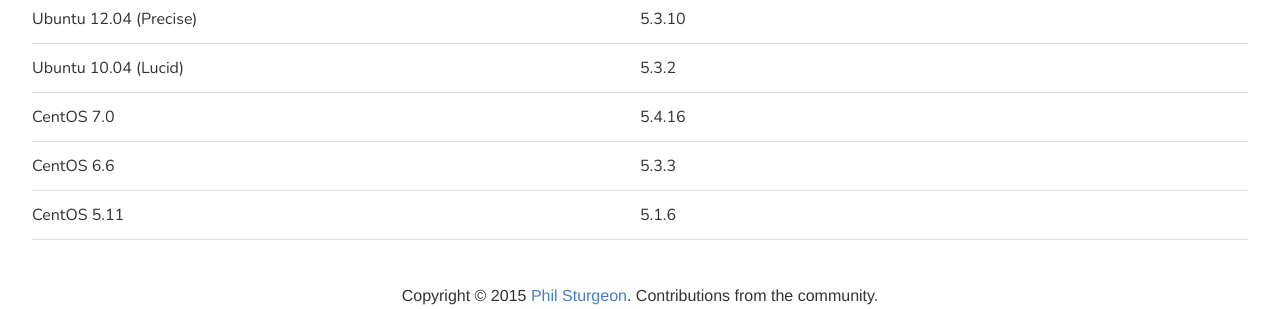
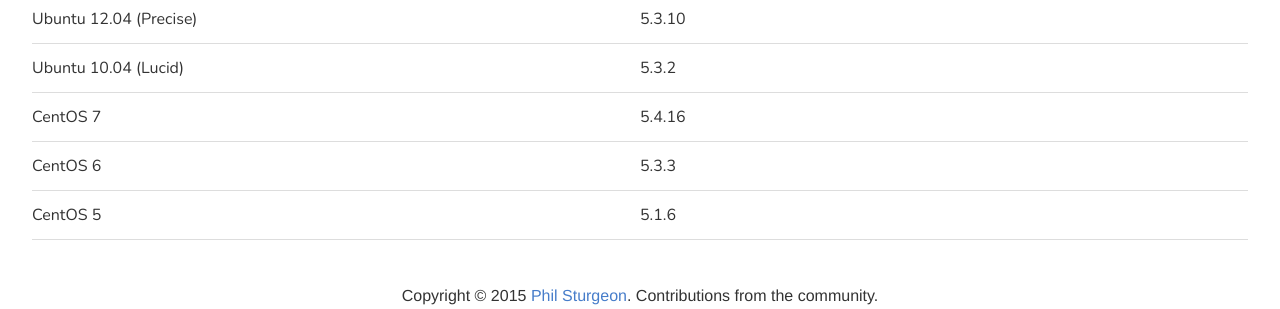
Before and after one commit to phpversions/phpversions.info, a Jekyll site: the page built from linux-distros.html, in a window 1280 px wide. Shown: the part 493-802 px from the top of the page. Built offline with Jekyll 4.4.1, drawn with Linux system fonts in a browser that asks for light colours; nearby versions of some CDN libraries.

Commit message:
get rid of minor versions of CentOS
Having the minor versions of CentOS in here makes the information look
un-necessarily outdated while it is still accurate and will be accurate for
years to come. For example, CentOS 7.0 was released June 2014 and 7.2 will
probably be released in the next 30 days (its in beta ATM and still has PHP
5.4.16). The information will look like its two versions behind when its still
accurate.

In general, RHEL won't be doing big PHP version upgrades. At most they'll go
from something like PHP 5.3.2 to 5.3.3 like they did with CentOS 6.0->6.1 while
a RHEL release is still in production phase 1
(https://access.redhat.com/support/policy/updates/errata/). In the case Red Hat
updates PHP for RHEL 7.x its just one pull request away to update it.

```diff
--- a/_data/linux_distros.yml
+++ b/_data/linux_distros.yml
@@ -22,11 +22,11 @@
 - name: "Ubuntu 10.04 (Lucid)"
   default: 5.3.2
 
-- name: "CentOS 7.0"
+- name: "CentOS 7"
   default: 5.4.16
 
-- name: "CentOS 6.6"
+- name: "CentOS 6"
   default: 5.3.3
 
-- name: "CentOS 5.11"
+- name: "CentOS 5"
   default: 5.1.6
```
